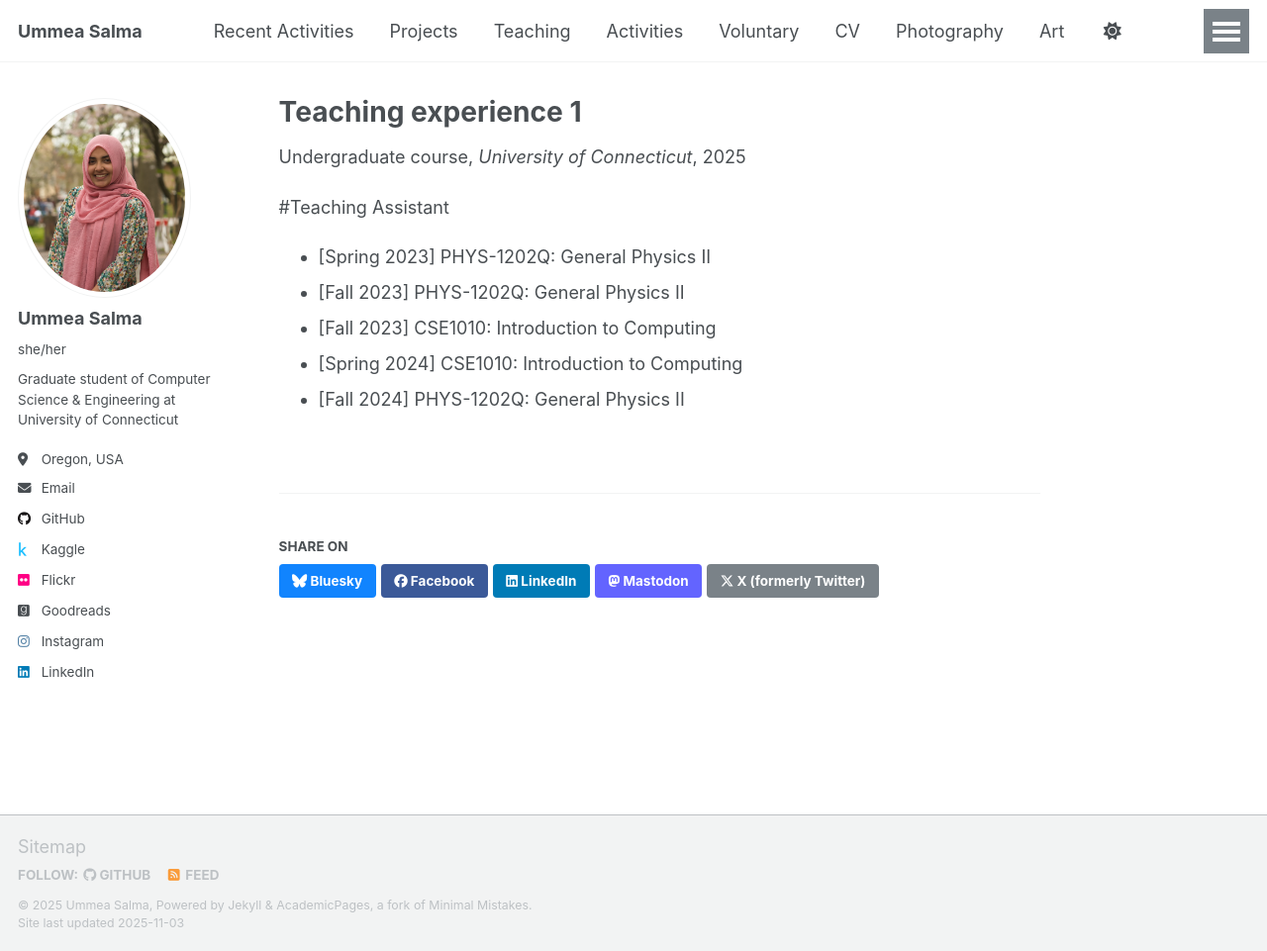
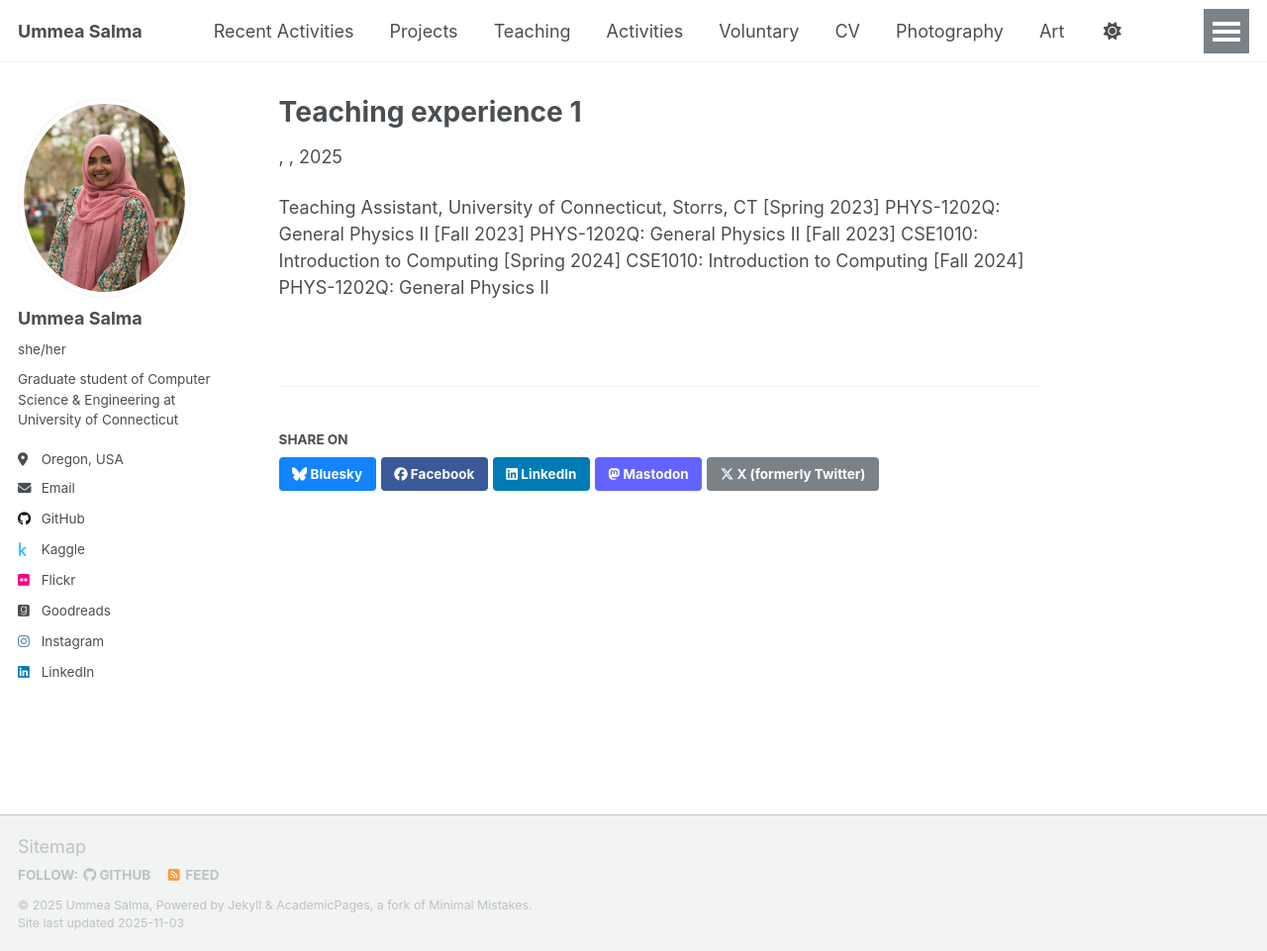
Before and after one commit to ummeasalma/ummeasalma.github.io, a Jekyll site: the page built from _teaching/2014-spring-teaching-1.md, in a window 1280 px wide and 961 px high. Shown: the whole window at 99% size. Built offline with Jekyll 4.4.1, drawn with Linux system fonts in a browser that asks for light colours; a script that is not in the unit is left out.

Commit message:
Refactor teaching experience formatting and details

```diff
--- a/_teaching/2014-spring-teaching-1.md
+++ b/_teaching/2014-spring-teaching-1.md
@@ -1,16 +1,16 @@
 ---
 title: "Teaching experience 1"
 collection: teaching
-type: "Undergraduate course"
+#type: "Undergraduate course"
 permalink: /teaching/2014-spring-teaching-1
-venue: "University of Connecticut"
+#venue: "University of Connecticut"
 # date: 2014-01-01
-location: "Storrs, CT"
+#location: "Storrs, CT"
 ---
 
-#Teaching Assistant
-  - [Spring 2023] PHYS-1202Q: General Physics II
-  - [Fall 2023] PHYS-1202Q: General Physics II
-  - [Fall 2023] CSE1010: Introduction to Computing
-  - [Spring 2024] CSE1010: Introduction to Computing
-  - [Fall 2024] PHYS-1202Q: General Physics II
+Teaching Assistant, University of Connecticut, Storrs, CT
+   [Spring 2023] PHYS-1202Q: General Physics II
+   [Fall 2023] PHYS-1202Q: General Physics II
+   [Fall 2023] CSE1010: Introduction to Computing
+   [Spring 2024] CSE1010: Introduction to Computing
+   [Fall 2024] PHYS-1202Q: General Physics II
```
